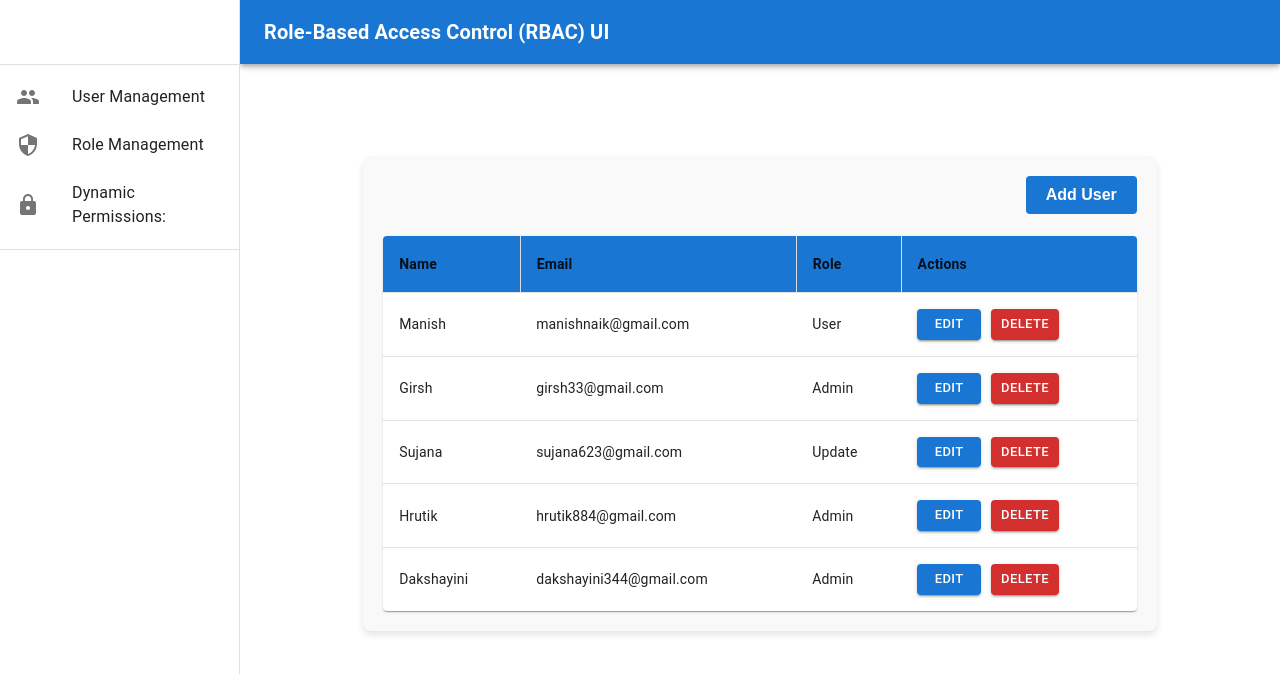
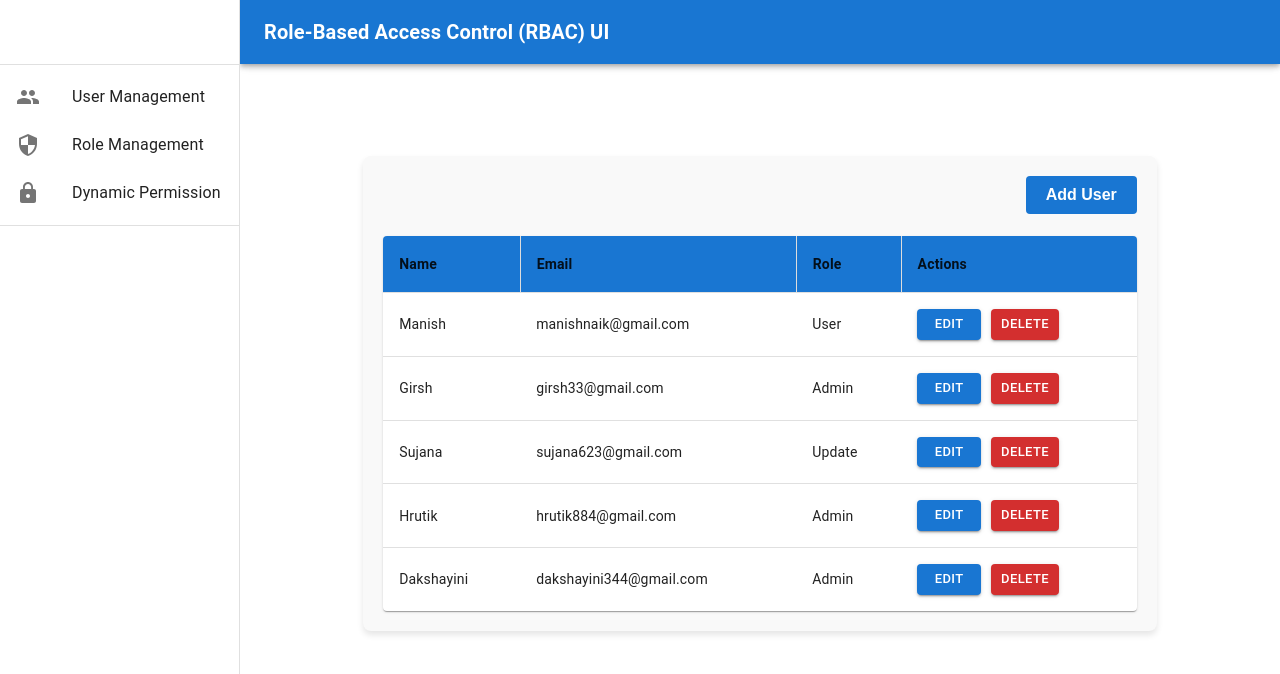
Before and after one commit to Manish50518/RBAC, a React (Vite) app: page / in a window 1280 px wide. Shown: the top 674 px of the page. Built offline with nearby package versions, Linux system fonts and the light colour scheme.

Commit message:
final commit

```diff
--- a/src/features/ui/Sidebar.jsx
+++ b/src/features/ui/Sidebar.jsx
@@ -50,7 +50,7 @@ function ResponsiveDrawer(props) {
           { text: "User Management", path: "/", icon: <GroupIcon /> },
           { text: "Role Management", path: "/role", icon: <SecurityIcon /> },
           {
-            text: "Dynamic Permissions:",
+            text: "Dynamic Permission",
             path: "/permission",
             icon: <LockIcon />,
           },
```
